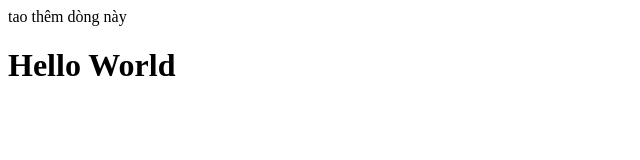
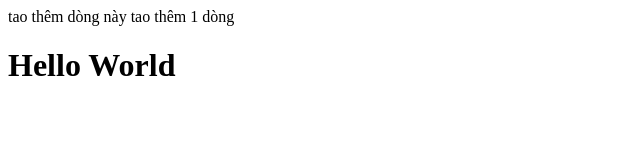
Before and after one commit to ThinhNPCE170008/SWP, a plain HTML site: page index.html in a window 1280 px wide. Shown: the whole page, without its empty margins (0-640 px from the left). Drawn offline with Linux system fonts and the light colour scheme.

```diff
--- a/index.html
+++ b/index.html
@@ -5,6 +5,7 @@
     <meta name="viewport" content="width=device-width, initial-scale=1.0">
     <title>Document</title>
     tao thêm dòng này
+    tao thêm 1 dòng
 </head>
 <body>
     <h1>Hello World</h1>
```
